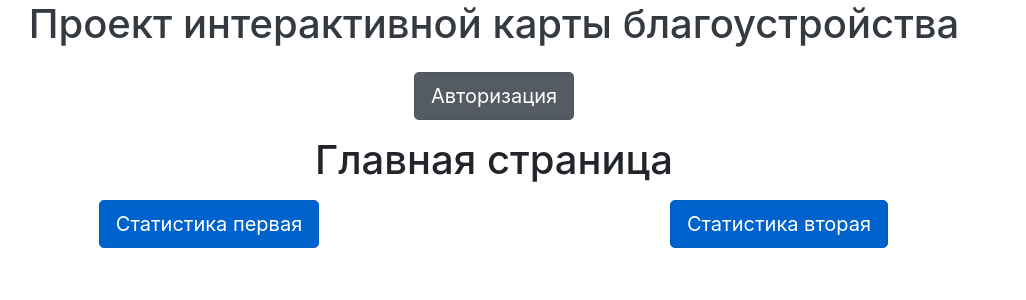
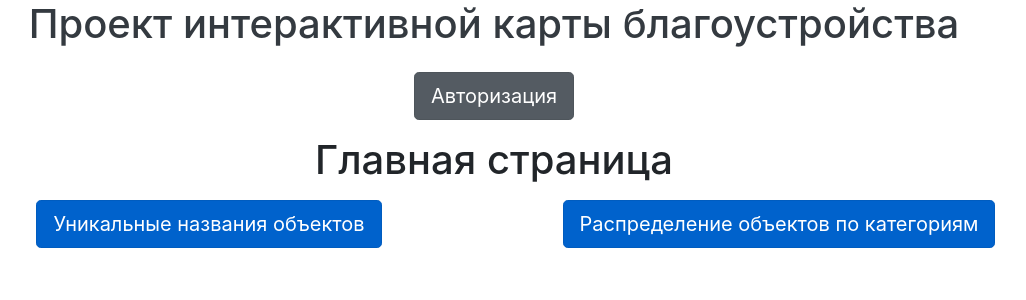
Before and after one commit to 3ANov/IoTeam-LDT, a Django app: page / in a window 1280 px wide. Shown: the top 300 px of the page, without its empty margins (146-1172 px from the left). Run offline with Django 3.2, Linux system fonts and the light colour scheme; parts of the project's set-up code (start-up, migrations or seed data) failed here and were passed over; some libraries are stand-ins or nearby versions.

Commit message:
Подправил index.html

```diff
--- a/app/templates/index.html
+++ b/app/templates/index.html
@@ -11,10 +11,10 @@
 <h1 class="text-center">Главная страница</h1>
  <div class="row my-3">
         <div class="col-sm text-center">
-            <a href="{% url 'chart_1' %}" class="btn btn-primary btn-lg active" role="button" aria-pressed="true">Статистика первая</a>
+            <a href="{% url 'chart_1' %}" class="btn btn-primary btn-lg active" role="button" aria-pressed="true">Уникальные названия объектов</a>
         </div>
         <div class="col-sm text-center">
-            <a href="{% url 'chart_2' %}" class="btn btn-primary btn-lg active" role="button" aria-pressed="true">Статистика вторая</a>
+            <a href="{% url 'chart_2' %}" class="btn btn-primary btn-lg active" role="button" aria-pressed="true">Распределение объектов по категориям</a>
         </div>
  </div>
 {% endblock %}
```
